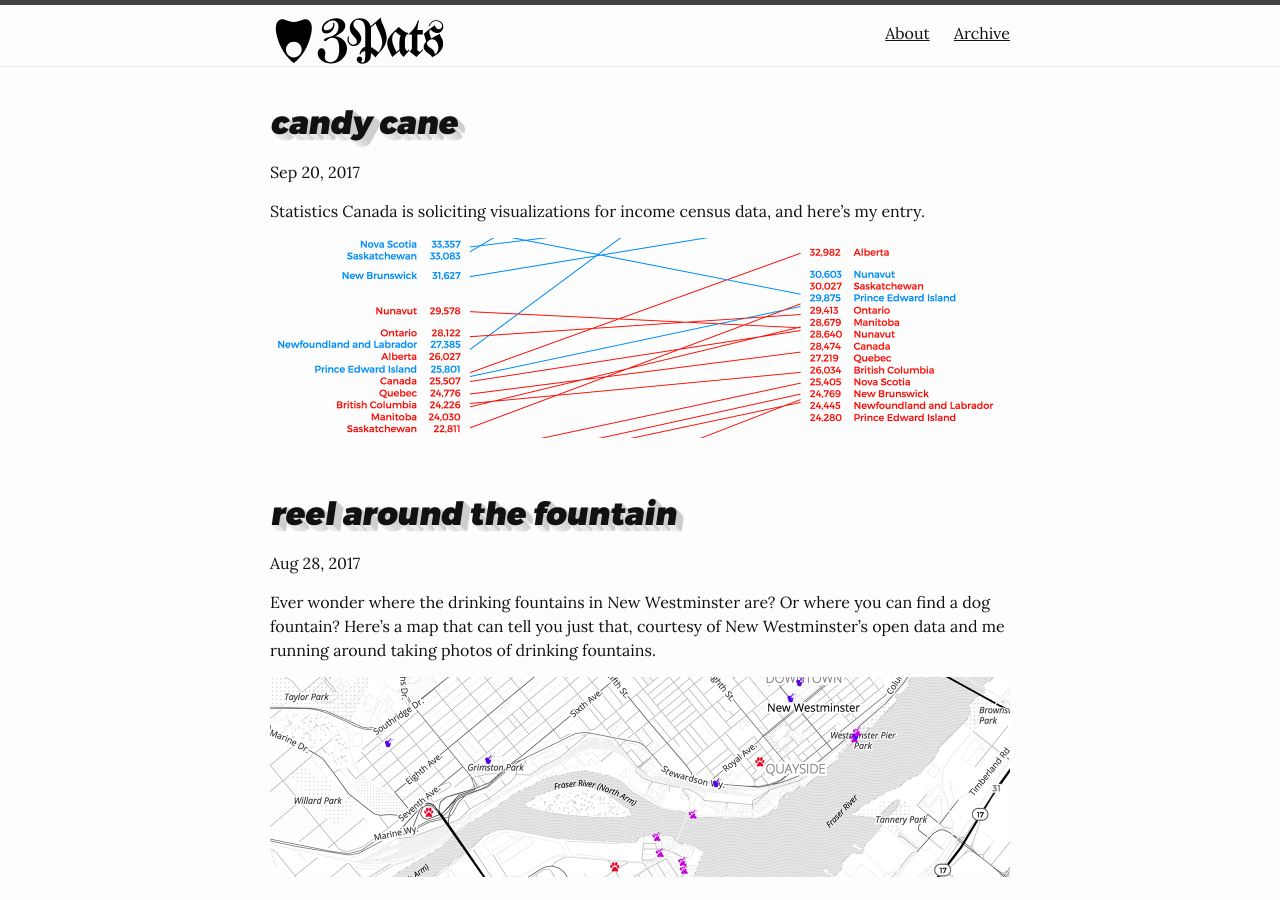
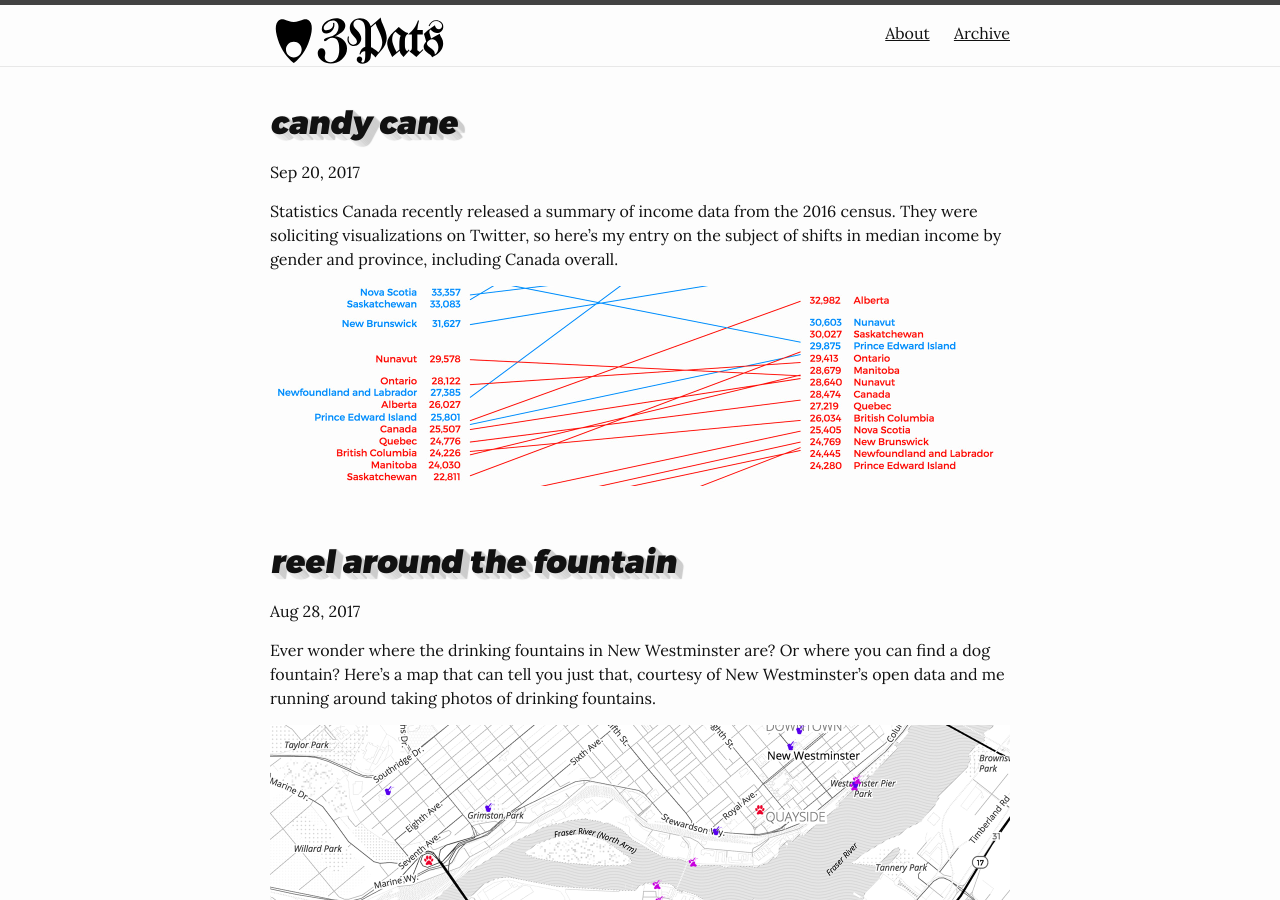
Before and after one commit to pcclarke/3pats, a Jekyll site: the page built from index.html, in a window 1280 px wide and 900 px high. Built offline with Jekyll 4.4.1, drawn with Linux system fonts in a browser that asks for light colours; some web fonts are replaced; the list of posts is cut into pages by our own code; some of the changed lines change nothing that is shown.

Commit message:
Added to post description

```diff
--- a/_posts/2017-09-20-income.markdown
+++ b/_posts/2017-09-20-income.markdown
@@ -5,7 +5,16 @@ date:   2017-09-20 13:30:00
 thumbnail: /img/2017/09/incomeThumb.jpg
 ---
 
-Statistics Canada is soliciting visualizations for income census data, and here's my entry.
+Statistics Canada recently released a summary of income data from the 2016 census. They were soliciting visualizations on Twitter, so here's my entry on the subject of shifts in median income by gender and province, including Canada overall.
+
+This data is interesting because there's something for every political stripe in it:
+- Total income growth was strong in the Northwest Territories, Alberta, the Yukon, and Newfoundland and Labrador
+- Women's total incomes remain well below men's everywhere except Nunavut in 2015
+- Nunavut's gains come entirely from after-tax income; employment income decreased for men and women
+- Despite rapid growth Alberta, the Yukon, and Newfoundland and Labrador, women's incomes don't appear to be catching up to men's
+- Men's employment incomes have decreased in Ontario and Quebec, Canada's two most populous provinces
+
+While the big picture looks positive, Canada's income growth has been very uneven over the period from 2005 to 2015.
 
 * * *
 
```
